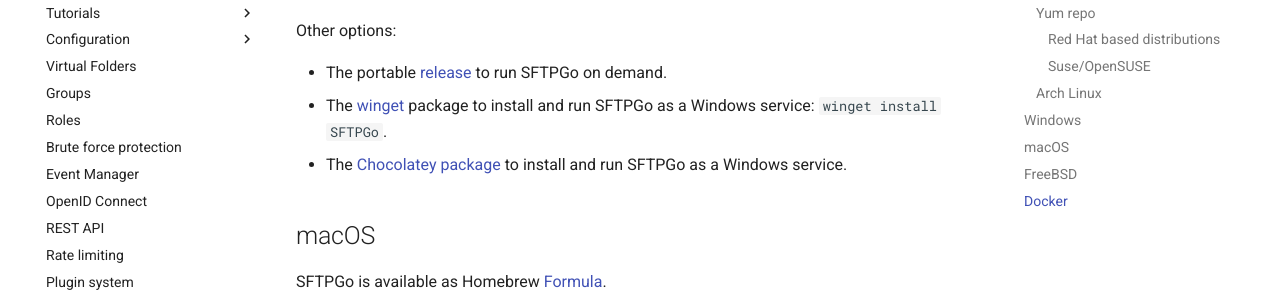
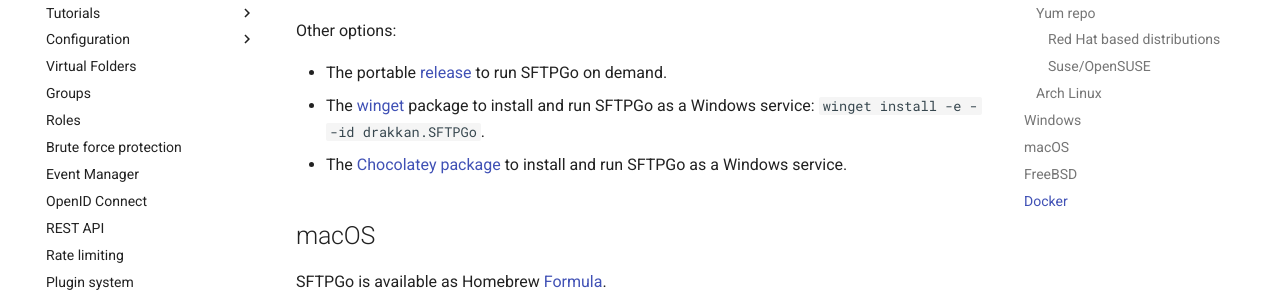
Before and after one commit to sftpgo/docs, an MkDocs documentation site: the page built from docs/installation.md, in a window 1280 px wide and 900 px high, scrolled down 3534 px. Shown: the part 284-577 px from the top of the window. Built offline with MkDocs 1.6.1 and Material for MkDocs 9.7.7, drawn with Linux system fonts in a browser that asks for light colours; the version menu is left out.

Commit message:
winget: fix install command
Signed-off-by: Nicola Murino <nicola.murino@gmail.com>

```diff
--- a/docs/installation.md
+++ b/docs/installation.md
@@ -159,7 +159,7 @@ You can download and install the Windows installer from our [release](https://gi
 Other options:
 
 - The portable [release](https://github.com/drakkan/sftpgo/releases){:target="_blank"} to run SFTPGo on demand.
-- The [winget](https://docs.microsoft.com/en-us/windows/package-manager/winget/install){:target="_blank"} package to install and run SFTPGo as a Windows service: `winget install SFTPGo`.
+- The [winget](https://docs.microsoft.com/en-us/windows/package-manager/winget/install){:target="_blank"} package to install and run SFTPGo as a Windows service: `winget install -e --id drakkan.SFTPGo`.
 - The [Chocolatey package](https://community.chocolatey.org/packages/sftpgo){:target="_blank"} to install and run SFTPGo as a Windows service.
 
 ## macOS
```
